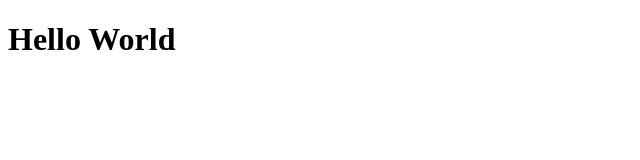
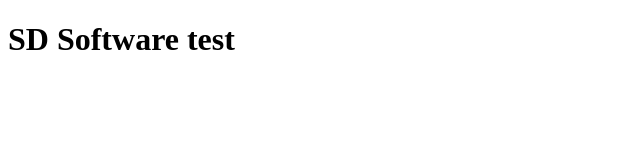
Before and after one commit to santanuindia/sdSoftware_test, a plain HTML site: page index.html in a window 1280 px wide. Shown: the whole page, without its empty margins (0-640 px from the left). Drawn offline with Linux system fonts and the light colour scheme.

Commit message:
Add files via upload

```diff
--- a/index.html
+++ b/index.html
@@ -7,6 +7,6 @@
 
 	</head>
 	<body>
-	<h1>Hello World</h1>
+	<h1> SD Software test</h1>
 	</body>
 	</html>
```
